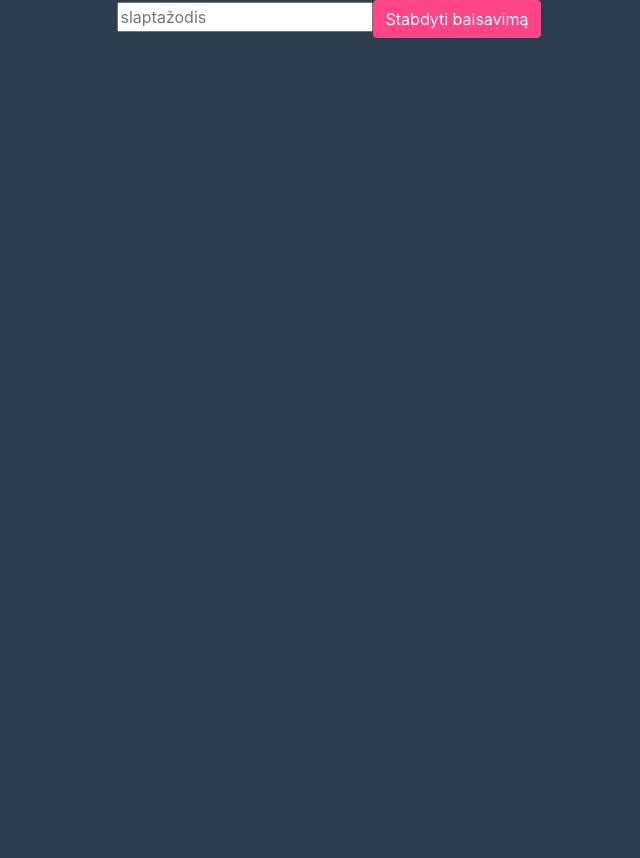
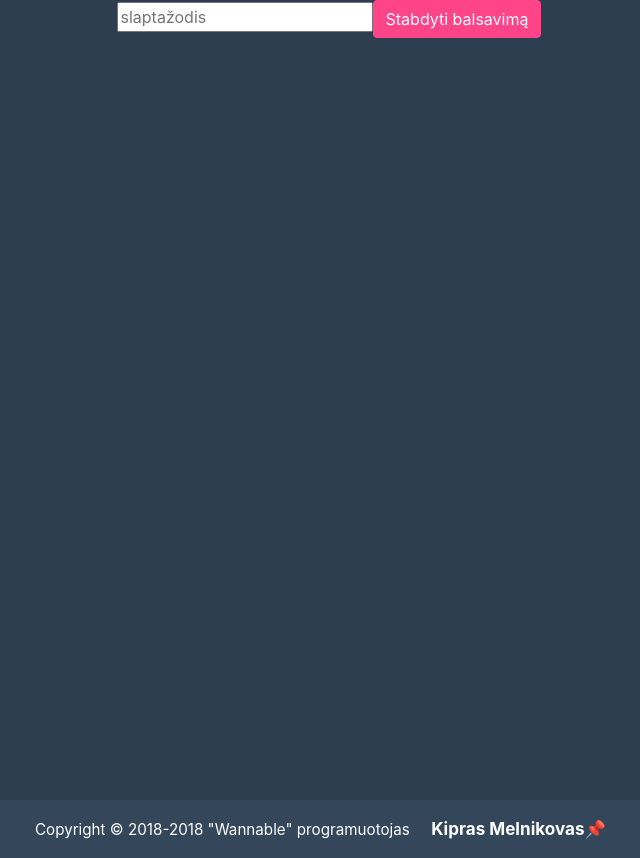
Before and after one commit to kiprasmel/custom-voting-app, a React (Create React App) app in the folder client/: page /stop/1 in a window 1280 px wide. Shown: the whole page, without its empty margins (311-951 px from the left). Before the commit the page ends 800 px from the top, so only its background shows below. Built offline with nearby package versions, Linux system fonts and the light colour scheme.

Commit message:
Pridėti footer'į
Signed-off-by: Kipras Melnikovas <sarpixo@gmail.com>

```diff
--- a/client/src/App.jsx
+++ b/client/src/App.jsx
@@ -3,7 +3,7 @@ import { Router, Route, Switch } from "react-router-dom";
 import history from "./utils/history";
 import "./App.scss";
 import Landing from "./app/RootPage/Landing";
-// import Footer from "./app/RootPage/Footer";
+import Footer from "./app/RootPage/Footer";
 import Poll from "./app/Polls/Poll";
 import ThanksForVoting from "./app/Polls/ThanksForVoting";
 import Results from "./app/Polls/Results";
@@ -26,7 +26,7 @@ class App extends Component {
 						{/* #todo - footer */}
 					</div>
 					{/** Footer is broken in some pages! (Especially those who's height is > 100vh) */}
-					{/* <Footer /> */}
+					<Footer />
 				</>
 			</Router>
 		);
--- /dev/null
+++ b/client/src/app/RootPage/Footer.jsx
@@ -0,0 +1,21 @@
+import React from "react";
+
+export default () => {
+	return (
+		<>
+			<footer
+				className="footer bg-xlightdark text-center text-xlight p-3"
+				// style={{ borderTop: "1px solid #fff" }}
+				style={{ fontSize: "0.95rem" }}
+			>
+				Copyright &copy; 2018-{new Date().getFullYear()} "Wannable" programuotojas{" "}
+				<a href="https://kipras.org/" target="_blank" rel="noopener noreferrer">
+					Kipras Melnikovas
+					<span role="img" aria-label="pin">
+						📌
+					</span>
+				</a>{" "}
+			</footer>
+		</>
+	);
+};
--- /dev/null
+++ b/client/src/styles/_Footer.scss
@@ -0,0 +1,18 @@
+a {
+	padding: 1em 1em;
+
+	font-size: 1.125em;
+	font-weight: bold;
+
+	color: #fff;
+	text-decoration: none;
+
+	&:hover {
+		font-size: 1.125em;
+
+		color: #000;
+		text-decoration: none;
+
+		background: rgba(theme-color("xpink"), 0.9);
+	}
+}
--- a/client/src/styles/index.scss
+++ b/client/src/styles/index.scss
@@ -21,3 +21,4 @@ body {
 @import "./VotingOption";
 @import "./Poll";
 @import "./Results";
+@import "./Footer";
```
